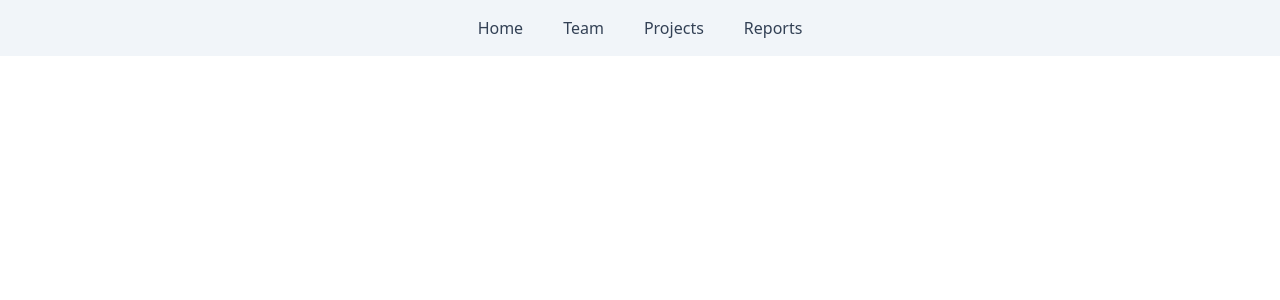
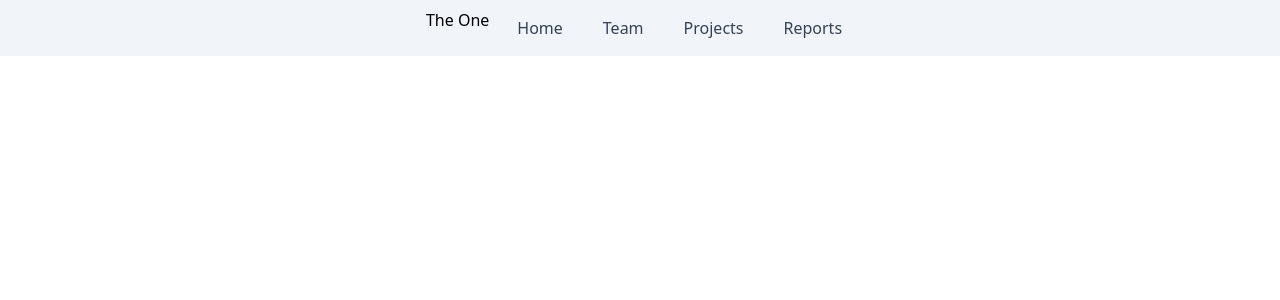
Before and after one commit to afterreal/vue-spa, a Vue app: page / in a window 1280 px wide. Shown: the top 300 px of the page. Built offline with nearby package versions, Linux system fonts and the light colour scheme.

Commit message:
text update

```diff
--- a/src/App.vue
+++ b/src/App.vue
@@ -2,6 +2,9 @@
 
 <template>
   <nav class="flex justify-center space-x-4 p-2 bg-slate-100">
+  <div>
+    <p>The One</p>
+  </div>
     <a
       href="/dashboard"
       class="font-bol px-3 py-2 text-slate-700 rounded-lg hover:bg-slate-300 hover:text-slate-900"
```
